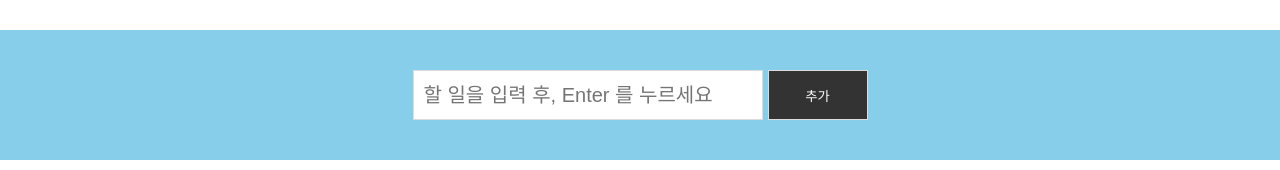
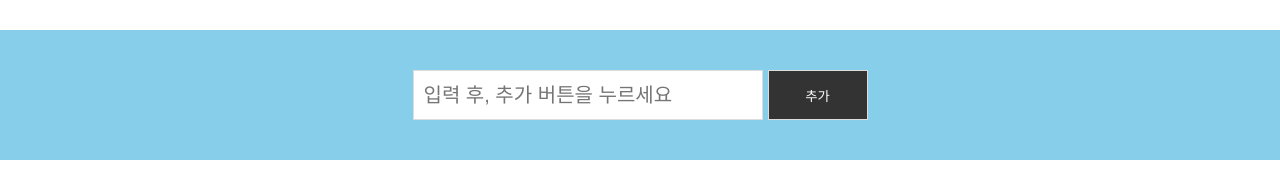
Before and after one commit to yuracho/react-todolist, a React (Create React App) app: page / in a window 1280 px wide. Shown: the part 147-317 px from the top of the page. Built offline with nearby package versions, Linux system fonts and the light colour scheme.

Commit message:
Update TodoForm.js

```diff
--- a/src/components/TodoForm.js
+++ b/src/components/TodoForm.js
@@ -12,8 +12,6 @@ const TodoForm = ({ onAdd }) => {
 
   const onSubmit = (e) => {
     e.preventDefault();
-
-    //데이터 값 전달 props
     onAdd(text);
     setText("");
     textRef.current.focus();
@@ -24,7 +22,7 @@ const TodoForm = ({ onAdd }) => {
       <input
         type="text"
         ref={textRef}
-        placeholder="할 일을 입력 후, Enter 를 누르세요"
+        placeholder="입력 후, 추가 버튼을 누르세요"
         value={text}
         onChange={onText}
       />
```
